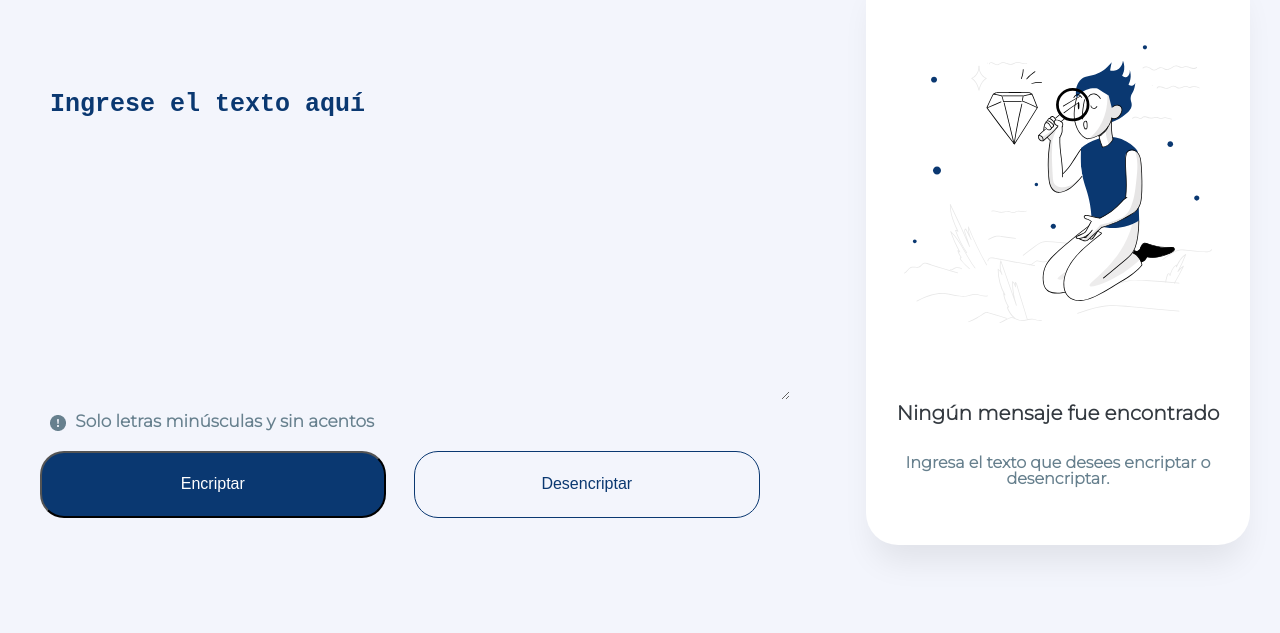
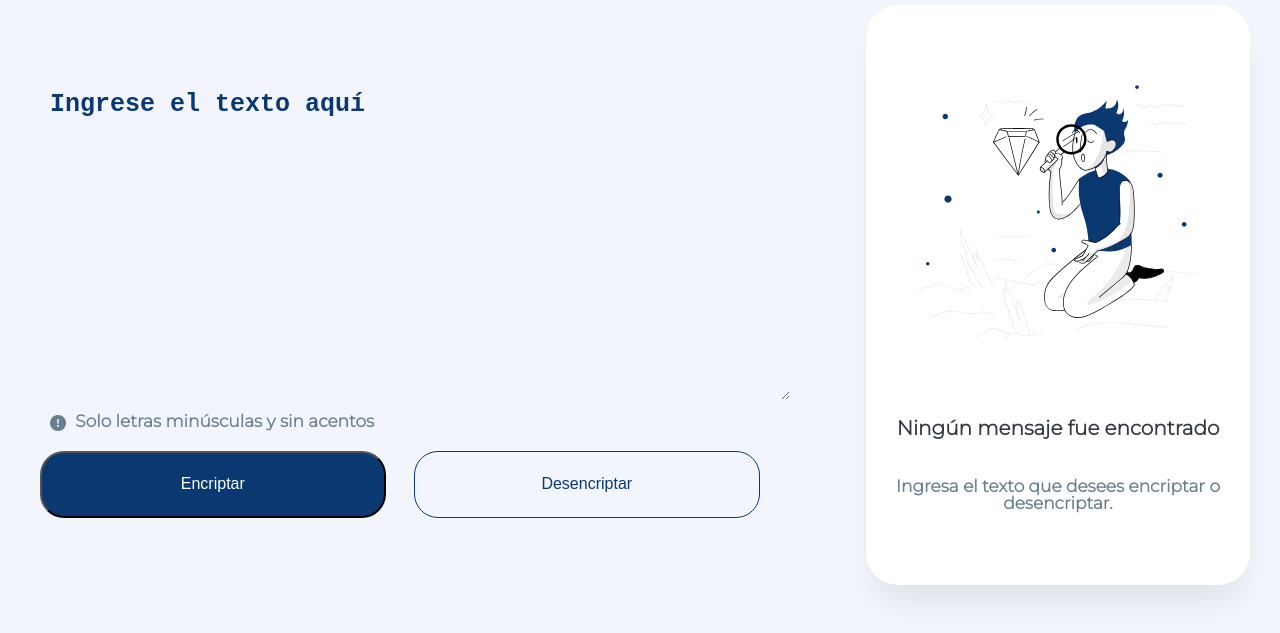
Before and after one commit to stiven70/ChallengesOne, a plain HTML site: page index.html in a window 1280 px wide. Shown: the part 75-708 px from the top of the page. Drawn offline with Linux system fonts and the light colour scheme; some packages are replaced by stand-ins of ours; a script that the page names is missing.

Commit message:
Se arregla el responsive del tamaño table o lapto pequeña

```diff
--- a/css/style.css
+++ b/css/style.css
@@ -102,9 +102,10 @@ button.copiar {
   transition: 0.6s;
 }
 
-#mensajeEncriptado p {
+#mensajeEncriptado #mensaje {
   display: none;
   color: #0A3871;
+  margin-bottom: 5px;
 }
 
 .mensaje img {
@@ -118,10 +119,7 @@ button.copiar {
   color: #343A40;
 }
 
-.mensaje p {
-  font-size: 16px;
-  padding: 32px 0;
-}
+
 
 
 
@@ -153,9 +151,6 @@ button.copiar {
     display: none;
   }
 
-  .mensaje p {
-    padding: 32px 10px;
-  }
 }
 
 /* escritorio normales */
@@ -169,22 +164,34 @@ button.copiar {
     }
 
   section textarea {
-    height: 210px;
+    height: 335px;
   }
 
   .mensaje {
     position: absolute;
-    top: 40px;
+    top: 80px;
     width: 30%;
     right: 20px;
-    height: 500px;
+    height: 570px;
   }
 
     .mensaje img {
       display: block;
       width: 80%;
       height: auto;
-      margin: 5px auto;
+      margin: 50px auto;
+    }
+
+    #mensajeEncriptado textarea {
+      height: 400px;
+    }
+
+    #containerImagen {
+      margin: 0 17px;
+    }
+
+    .mensaje h2 {
+      margin-bottom: 40px;
     }
 }
 
```
